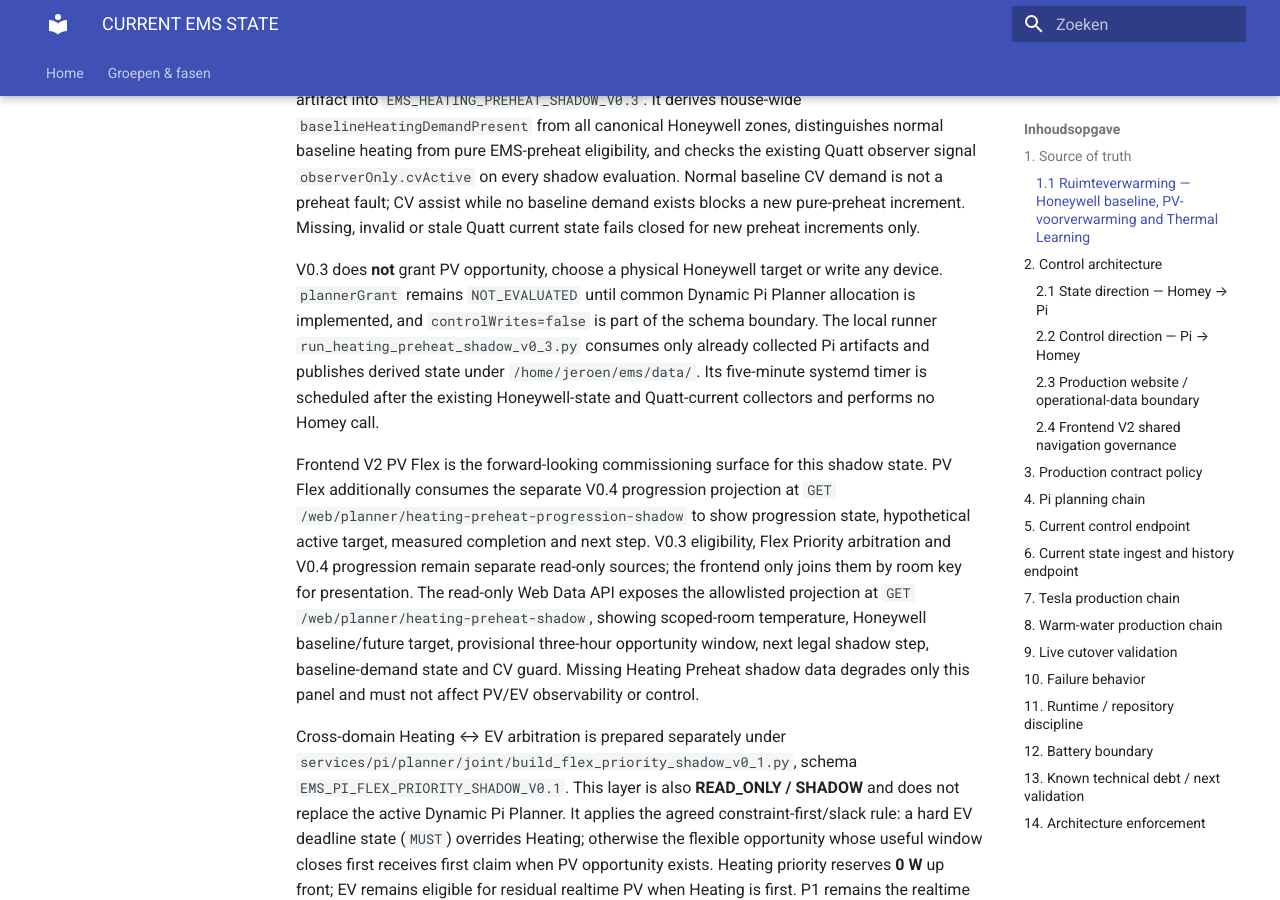
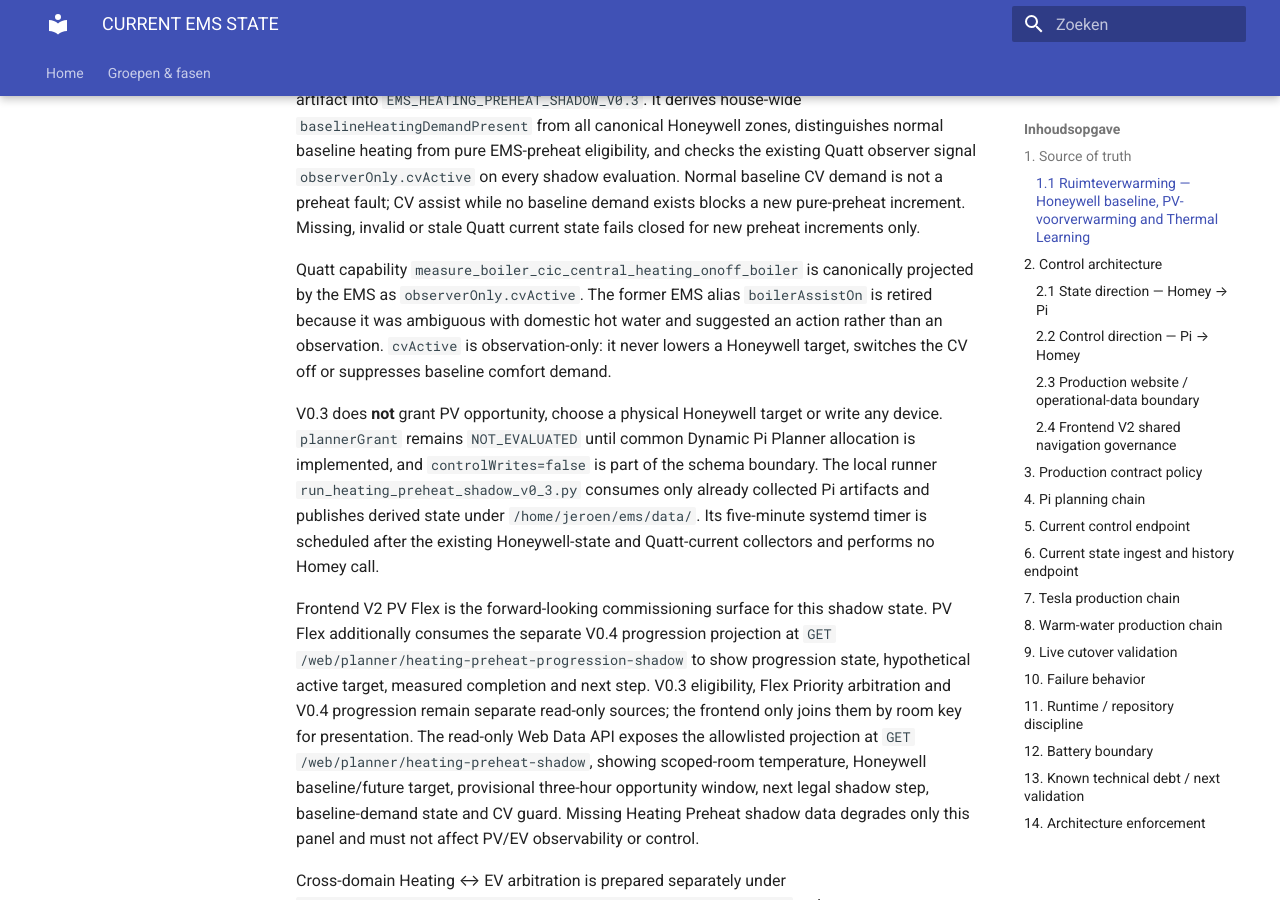
Before and after one commit to OnsKasteeltje/homey-energy-manual, an MkDocs documentation site: the page built from docs/architecture/CURRENT-EMS-STATE.md, in a window 1280 px wide and 900 px high, scrolled down 2507 px. Built offline with MkDocs 1.6.1 and Material for MkDocs 9.7.7, drawn with Linux system fonts in a browser that asks for light colours.

Commit message:
docs(architecture): define canonical cvActive observer

```diff
--- a/docs/architecture/CURRENT-EMS-STATE.md
+++ b/docs/architecture/CURRENT-EMS-STATE.md
@@ -43,6 +43,8 @@
 No thermal power, heat-up duration, COP, building heat loss or room-response coefficient is invented by Heating Preheat V0.2. The 180-minute horizon and 0.5 °C advancement steps are shadow guardrails, not learned physical constants.
 
 Heating Preheat V0.3 adds a second, still **READ_ONLY / SHADOW**, safety-state layer at `services/pi/planner/heating/build_heating_preheat_shadow_v0_3.py`. It combines the canonical Heating Room Model, the V0.2 candidate plan and the existing read-only Quatt current artifact into `EMS_HEATING_PREHEAT_SHADOW_V0.3`. It derives house-wide `baselineHeatingDemandPresent` from all canonical Honeywell zones, distinguishes normal baseline heating from pure EMS-preheat eligibility, and checks the existing Quatt observer signal `observerOnly.cvActive` on every shadow evaluation. Normal baseline CV demand is not a preheat fault; CV assist while no baseline demand exists blocks a new pure-preheat increment. Missing, invalid or stale Quatt current state fails closed for new preheat increments only.
+
+Quatt capability `measure_boiler_cic_central_heating_onoff_boiler` is canonically projected by the EMS as `observerOnly.cvActive`. The former EMS alias `boilerAssistOn` is retired because it was ambiguous with domestic hot water and suggested an action rather than an observation. `cvActive` is observation-only: it never lowers a Honeywell target, switches the CV off or suppresses baseline comfort demand.
 
 V0.3 does **not** grant PV opportunity, choose a physical Honeywell target or write any device. `plannerGrant` remains `NOT_EVALUATED` until common Dynamic Pi Planner allocation is implemented, and `controlWrites=false` is part of the schema boundary. The local runner `run_heating_preheat_shadow_v0_3.py` consumes only already collected Pi artifacts and publishes derived state under `/home/jeroen/ems/data/`. Its five-minute systemd timer is scheduled after the existing Honeywell-state and Quatt-current collectors and performs no Homey call.
 
```
